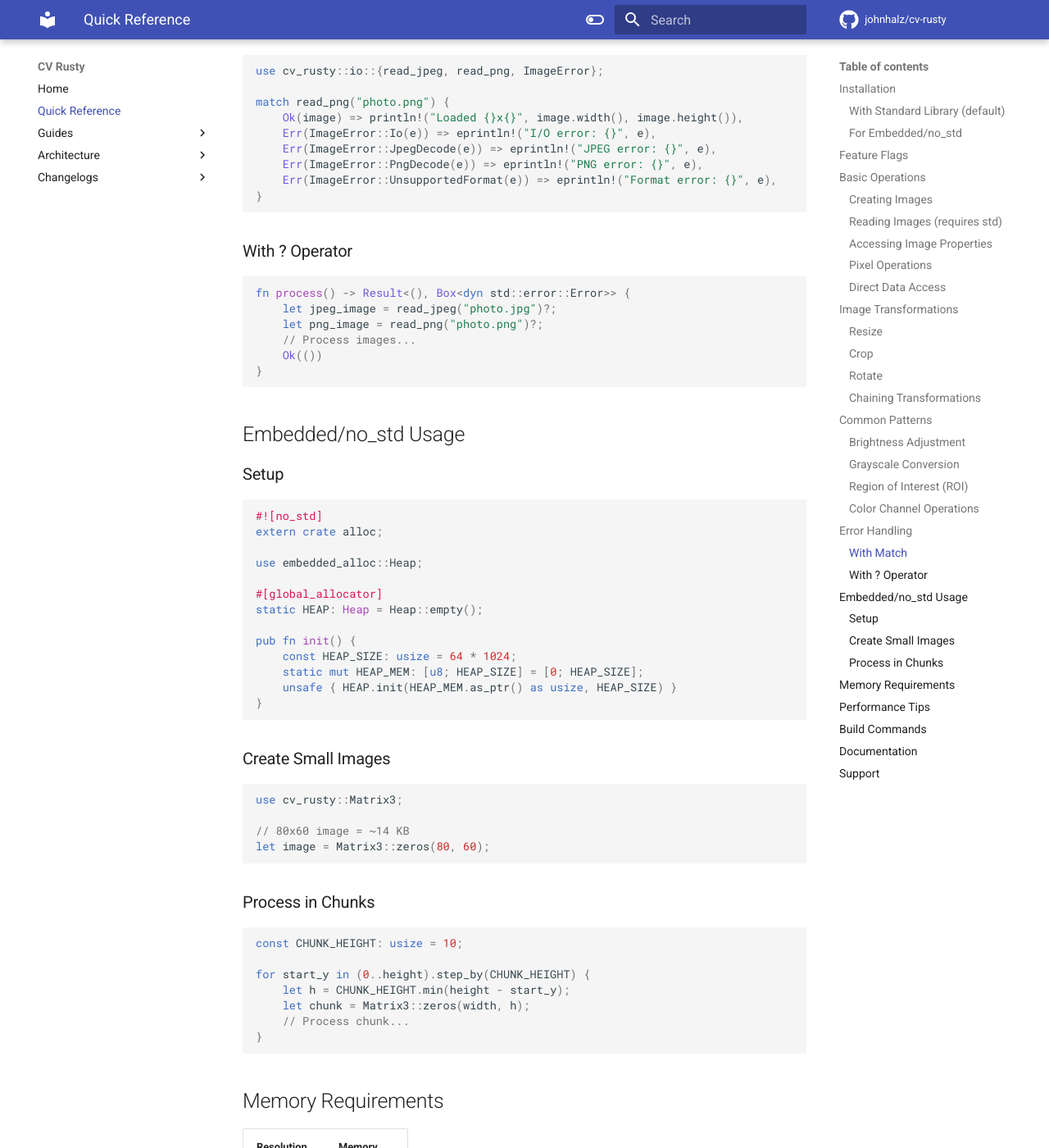
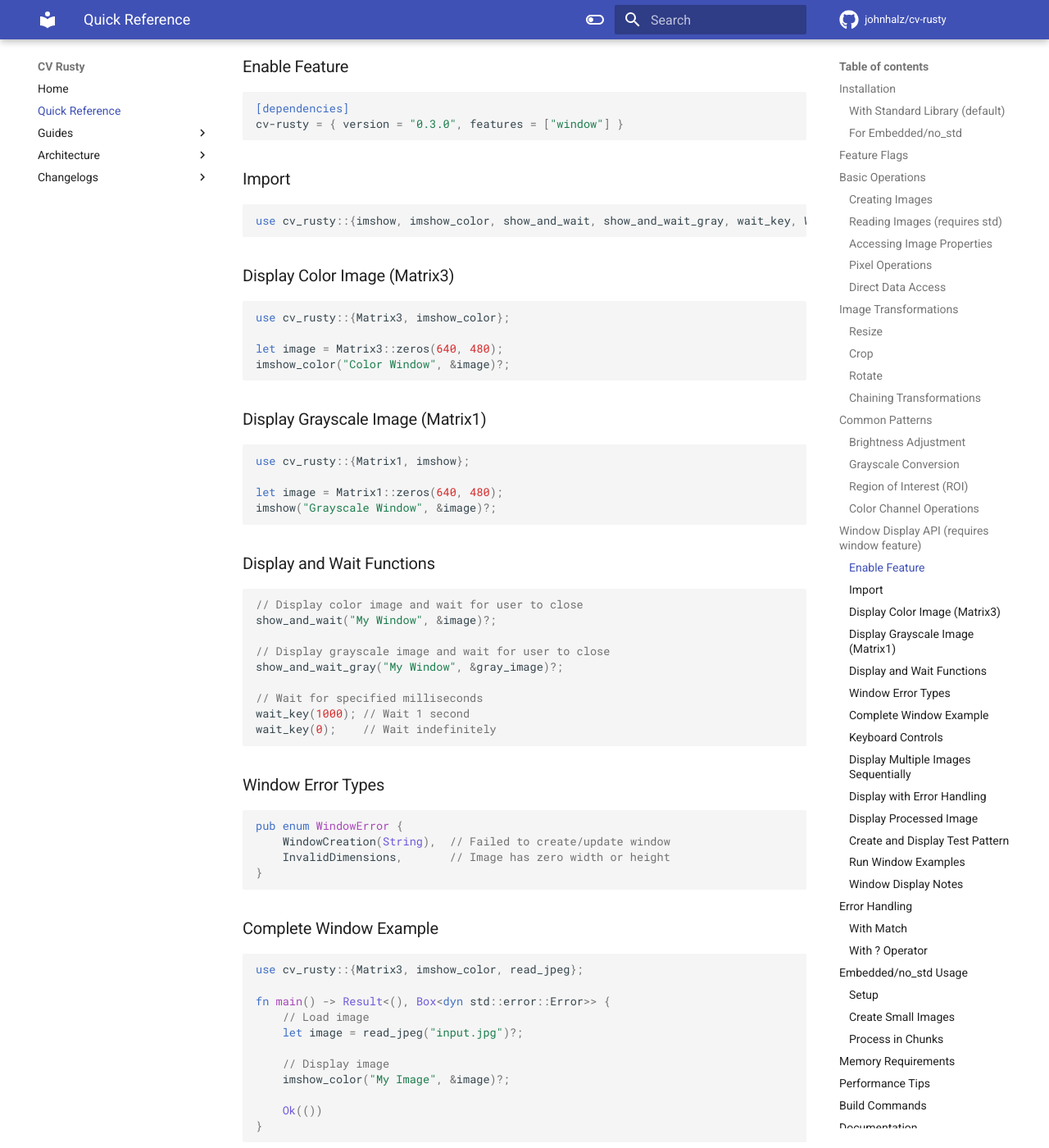
Before and after one commit to johnhalz/cv-rusty, an MkDocs documentation site: the page built from docs/quick-reference.md, in a window 1280 px wide and 1400 px high, scrolled down 5315 px. Shown: the whole window at 82% size. Built offline with MkDocs 1.6.1 and Material for MkDocs 9.7.7, drawn with Linux system fonts in a browser that asks for light colours; comment, search, counter and statistics services are not loaded; some of the changed text lies outside the part shown.

Commit message:
Add window feature and imshow-like display
Add optional 'window' feature using minifb to display images in GUI
windows. Provide imshow, imshow_color, show_and_wait and wait_key APIs,
and update README, examples, quick-reference, docs, changelog, and
mkdocs navigation.

````diff
--- a/docs/quick-reference.md
+++ b/docs/quick-reference.md
@@ -20,6 +20,7 @@ cv-rusty = { version = "0.1.0", default-features = false }
 |---------|-------------|---------|
 | `std` | Standard library support + file I/O | ✓ |
 | `alloc` | Heap allocation (required for core) | - |
+| `window` | GUI window display support | - |
 
 ## Basic Operations
 
@@ -253,6 +254,152 @@ fn extract_red_channel(image: &Matrix3) -> Matrix3 {
 }
 ```
 
+## Window Display API (requires `window` feature)
+
+### Enable Feature
+
+```toml
+[dependencies]
+cv-rusty = { version = "0.3.0", features = ["window"] }
+```
+
+### Import
+
+```rust
+use cv_rusty::{imshow, imshow_color, show_and_wait, show_and_wait_gray, wait_key, WindowError};
+```
+
+### Display Color Image (Matrix3)
+
+```rust
+use cv_rusty::{Matrix3, imshow_color};
+
+let image = Matrix3::zeros(640, 480);
+imshow_color("Color Window", &image)?;
+```
+
+### Display Grayscale Image (Matrix1)
+
+```rust
+use cv_rusty::{Matrix1, imshow};
+
+let image = Matrix1::zeros(640, 480);
+imshow("Grayscale Window", &image)?;
+```
+
+### Display and Wait Functions
+
+```rust
+// Display color image and wait for user to close
+show_and_wait("My Window", &image)?;
+
+// Display grayscale image and wait for user to close
+show_and_wait_gray("My Window", &gray_image)?;
+
+// Wait for specified milliseconds
+wait_key(1000); // Wait 1 second
+wait_key(0);    // Wait indefinitely
+```
+
+### Window Error Types
+
+```rust
+pub enum WindowError {
+    WindowCreation(String),  // Failed to create/update window
+    InvalidDimensions,       // Image has zero width or height
+}
+```
+
+### Complete Window Example
+
+```rust
+use cv_rusty::{Matrix3, imshow_color, read_jpeg};
+
+fn main() -> Result<(), Box<dyn std::error::Error>> {
+    // Load image
+    let image = read_jpeg("input.jpg")?;
+
+    // Display image
+    imshow_color("My Image", &image)?;
+
+    Ok(())
+}
+```
+
+### Keyboard Controls
+
+| Key | Action |
+|-----|--------|
+| ESC | Close window |
+| Window X button | Close window |
+
+### Display Multiple Images Sequentially
+
+```rust
+imshow_color("Image 1", &image1)?;  // Shows, waits until closed
+imshow_color("Image 2", &image2)?;  // Then shows next
+imshow_color("Image 3", &image3)?;  // And so on...
+```
+
+### Display with Error Handling
+
+```rust
+match imshow_color("Window", &image) {
+    Ok(_) => println!("Displayed successfully"),
+    Err(WindowError::InvalidDimensions) => {
+        eprintln!("Invalid image dimensions");
+    }
+    Err(WindowError::WindowCreation(msg)) => {
+        eprintln!("Window error: {}", msg);
+    }
+}
+```
+
+### Display Processed Image
+
+```rust
+// Original
+let image = read_jpeg("input.jpg")?;
+imshow_color("Original", &image)?;
+
+// Apply processing
+let kernel = Kernel::gaussian(5, 1.0);
+let blurred = image.convolve(&kernel, BorderMode::Replicate);
+imshow_color("Blurred", &blurred)?;
+```
+
+### Create and Display Test Pattern
+
+```rust
+let mut image = Matrix3::zeros(400, 300);
+
+// Draw red square
+for y in 100..200 {
+    for x in 150..250 {
+        image.set_pixel(x, y, 255, 0, 0);
+    }
+}
+
+imshow_color("Test Pattern", &image)?;
+```
+
+### Run Window Examples
+
+```bash
+# Simple example
+cargo run --example simple_imshow --features window
+
+# Comprehensive example
+cargo run --example window_display_example --features window
+```
+
+### Window Display Notes
+
+- Windows are displayed sequentially (blocking)
+- Each window runs at maximum 60 FPS
+- Requires GUI support (not for headless environments)
+- Image data format: RGB for Matrix3, grayscale for Matrix1
+
 ## Error Handling
 
 ### With Match
@@ -346,6 +493,9 @@ Formula: `width × height × 3 bytes + 24 bytes overhead`
 # Build with std (default)
 cargo build
 
+# Build with window feature
+cargo build --features window
+
 # Build for no_std
 cargo build --no-default-features
 
@@ -356,6 +506,8 @@ cargo test
 cargo run --example read_jpeg_example image.jpg
 cargo run --example read_png_example image.png
 cargo run --example no_std_example
+cargo run --example simple_imshow --features window
+cargo run --example window_display_example --features window
 ```
 
 ## Documentation
--- a/mkdocs.yaml
+++ b/mkdocs.yaml
@@ -11,11 +11,13 @@ nav:
       - Image Writing: guides/image-writing.md
       - Transform Operations: guides/transform_operations.md
       - Custom Rotation: guides/custom_rotation.md
+      - Window Display: guides/window_display.md
   - Architecture:
       - Overview: architecture/architecture.md
       - Embedded Systems: architecture/embedded.md
   - Changelogs:
       - Color Features: changelogs/changelog-color-features.md
+      - Window Feature: changelogs/window_feature_summary.md
 
 theme:
   name: material
````
Also changed, not shown: README.md (+32 -0 lines), docs/changelogs/window_feature_summary.md (added, +200 -0 lines), docs/guides/window_display.md (added, +266 -0 lines), examples/README.md (+58 -0 lines).
